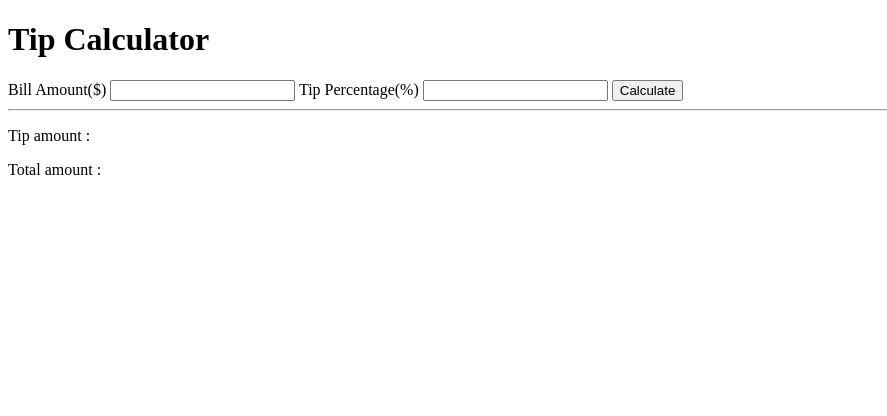
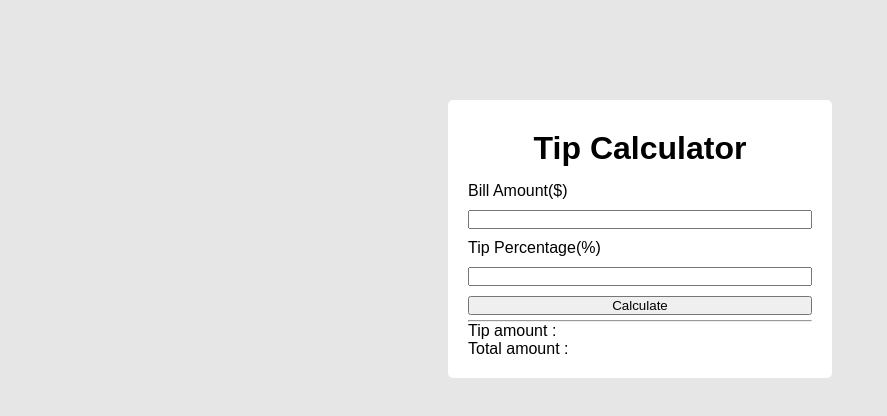
Before and after one commit to AchinthaThennakoon/JavaScript-mini-projects, a plain HTML site: page Tip-Calculator/index.html in a window 1280 px wide. Shown: the whole page, without its empty margins (0-887 px from the left). Drawn offline with Linux system fonts and the light colour scheme.

Commit message:
fix typo

```diff
--- a/Tip-Calculator/index.html
+++ b/Tip-Calculator/index.html
@@ -15,7 +15,7 @@
         <label for="bill">Bill Amount($)</label>
         <input type="number" name="bill" id="bill" />
         <label for="tip">Tip Percentage(%)</label>
-        <input type="tip" name="tip" id="tip">
+        <input type="number" name="tip" id="tip">
         <input type="submit" value="Calculate" onclick=calculate()>
       </div>
       <hr>
--- a/Tip-Calculator/style.css
+++ b/Tip-Calculator/style.css
@@ -0,0 +1,44 @@
+*{
+    margin: 0;
+    padding: 0;
+    box-sizing: border-box;
+
+}
+
+
+body{
+    background: rgb(230, 230, 230);
+    font-family: sans-serif,Arial, Helvetica;
+}
+
+.container{
+    background-color: white;
+    width: 30%;
+    margin: 100px auto;
+    padding: 20px;
+    border-radius: 5px;
+    border: none;
+}
+
+.container:hover{
+    box-shadow: 0px 4px 10px rgba(0, 0, 0, 0.2) ;
+}
+
+.form{
+    display: flex;
+    flex-direction: column;
+}
+
+.container h1{
+    text-align: center;
+    font-family: fantasy;
+    margin: 10px 0;
+}
+
+.form *{
+    margin: 5px 0;
+}
+
+.form input:number{
+    height: 200px;
+}
```
